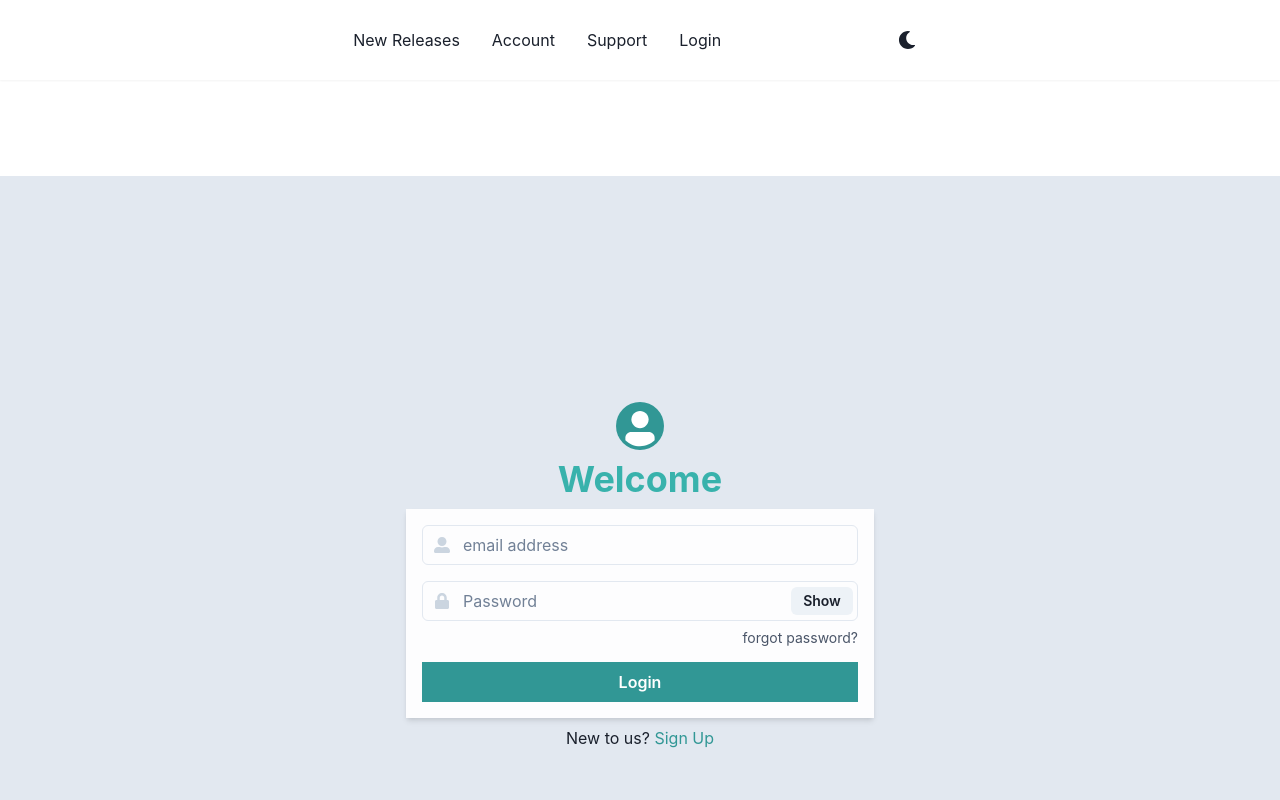
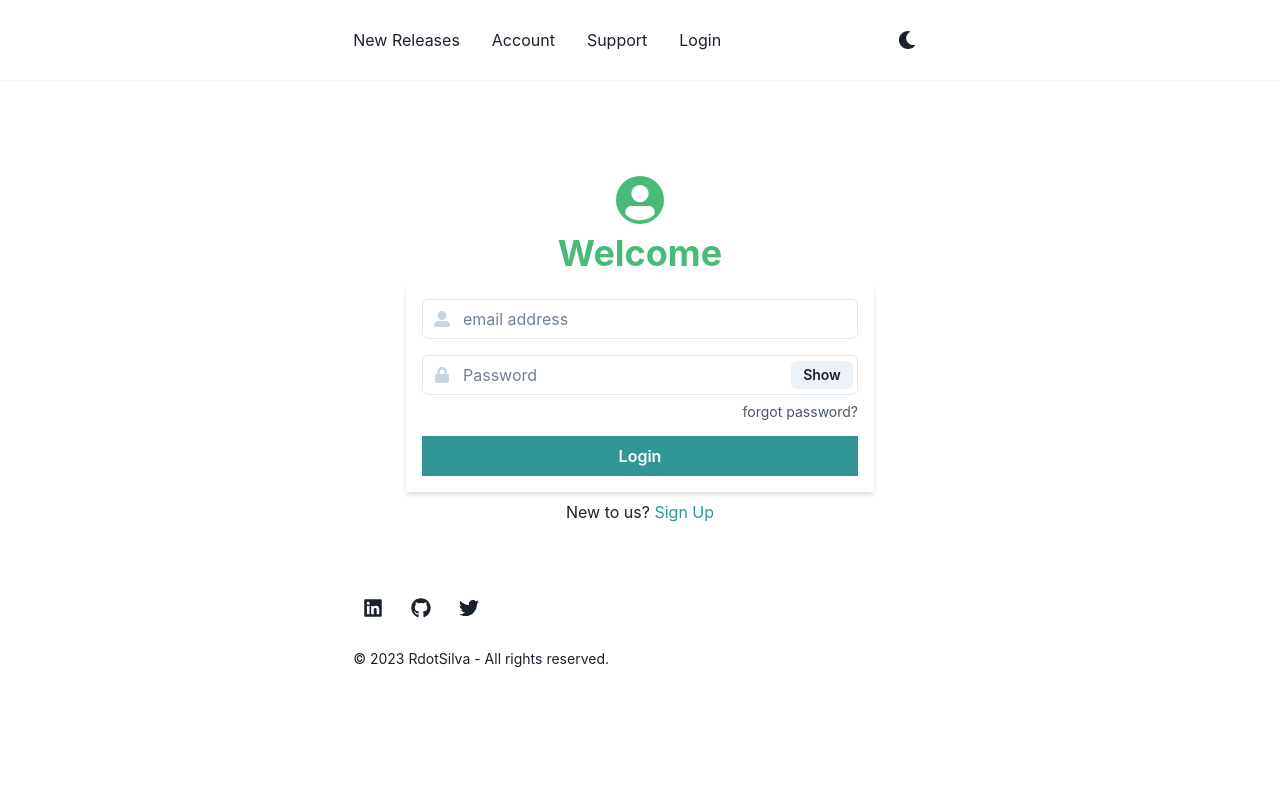
Before and after one commit to RdotSilva/TypeScript-React-Media-Release-Notifier-UI, a React (Create React App) app: page /login in a window 1280 px wide. Shown: the top 800 px of the page. Built offline with nearby package versions, Linux system fonts and the light colour scheme.

Commit message:
Tweak styles for login

```diff
--- a/src/pages/Login/Login.tsx
+++ b/src/pages/Login/Login.tsx
@@ -26,30 +26,18 @@ const Login = () => {
   const handleShowClick = () => setShowPassword(!showPassword);
 
   return (
-    <Flex
-      flexDirection="column"
-      width="100wh"
-      height="100vh"
-      backgroundColor="gray.200"
-      justifyContent="center"
-      alignItems="center"
-    >
+    <Flex flexDirection="column" justifyContent="center" alignItems="center">
       <Stack
         flexDir="column"
         mb="2"
         justifyContent="center"
         alignItems="center"
       >
-        <Avatar bg="teal.500" />
-        <Heading color="teal.400">Welcome</Heading>
+        <Avatar bg="green.400" />
+        <Heading color="green.400">Welcome</Heading>
         <Box minW={{ base: "90%", md: "468px" }}>
           <form>
-            <Stack
-              spacing={4}
-              p="1rem"
-              backgroundColor="whiteAlpha.900"
-              boxShadow="md"
-            >
+            <Stack spacing={4} p="1rem" boxShadow="md">
               <FormControl>
                 <InputGroup>
                   <InputLeftElement
```
